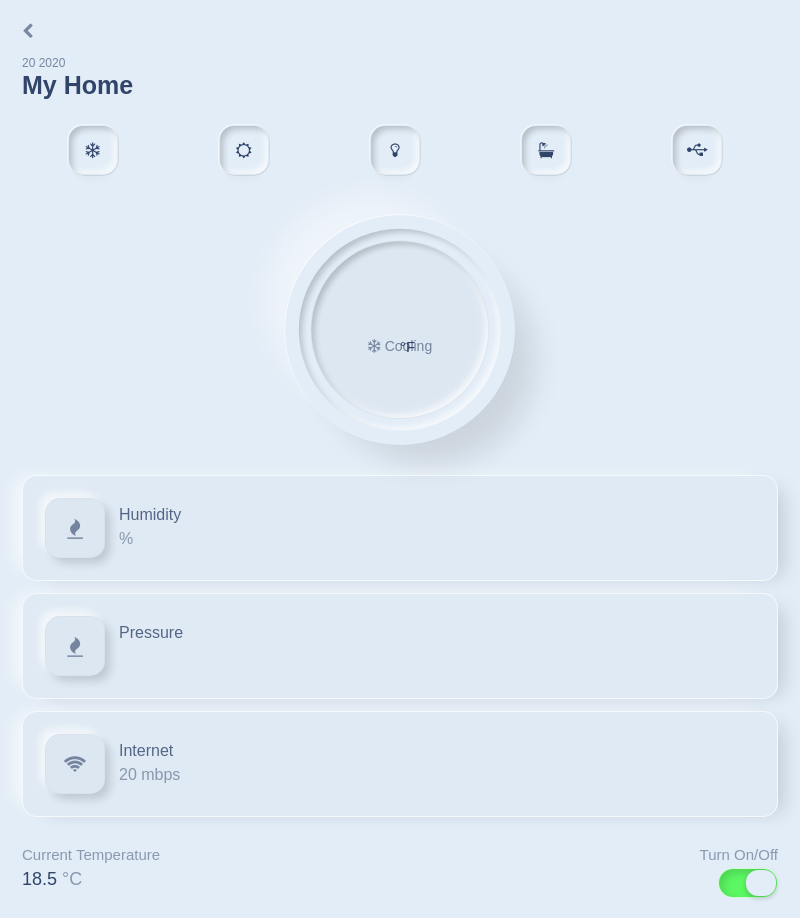
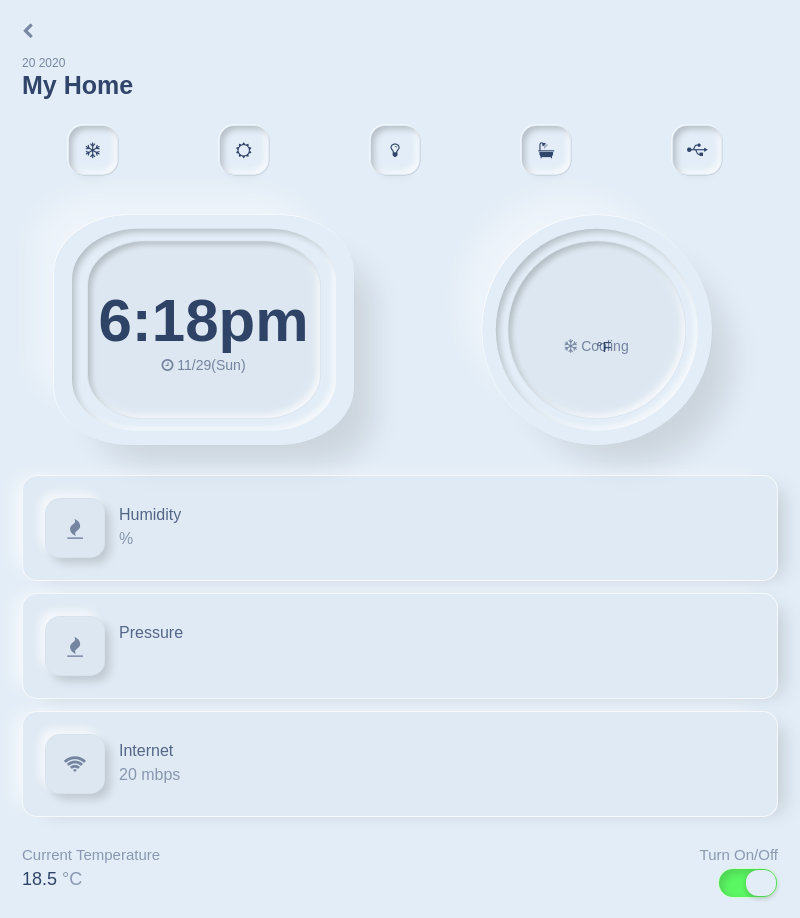
Before and after one commit to ChrisCruze/raspberry-electron, an Electron app: page index.html in a window 800 px wide. Drawn offline with Linux system fonts and the light colour scheme; no server answers; a web font is replaced by a local one.

Commit message:
added time to dashboard

```diff
--- a/index.html
+++ b/index.html
@@ -367,7 +367,17 @@
       <!-- Start Section Body 1 -->
       <section id="sha_temp_body" class="col-12">
         <div class="row">
-          <div class="col-12">
+          <div class="col-6">
+            <span class="sha_temp" style="border-radius:25%;width:300px">
+              <span>
+                <span class="temp-data"> <span id="time" ></span></span>
+                <span class="temp-info">
+                  <i class="fa fa-clock-o"></i> <span id="date" ></span>
+                </span>
+              </span>
+            </span>
+          </div>
+          <div class="col-6">
             <span class="sha_temp">
               <span>
                 <span class="temp-data"> <span id="temperature" ></span> <sup>&deg;F</sup></span>
@@ -503,11 +513,15 @@ $( "li" ).on( "click", function() {
 
 
 
-
+    function time_update(){
+      time = moment().format('h:mma')
+      date = moment().format('M/DD(ddd)')
+        $("#time").html(time)
+        $("#date").html(date)
+      }
 
 
     function celcius_to_farenheight(float_num){
-
       return (float_num * 9/5) + 32
     }
 
@@ -559,6 +573,7 @@ $( "li" ).on( "click", function() {
 
     function loop_update(){
         function refresh(){
+            time_update()
             temperature_update()
             humidity_update()
             pressure_update()
```
